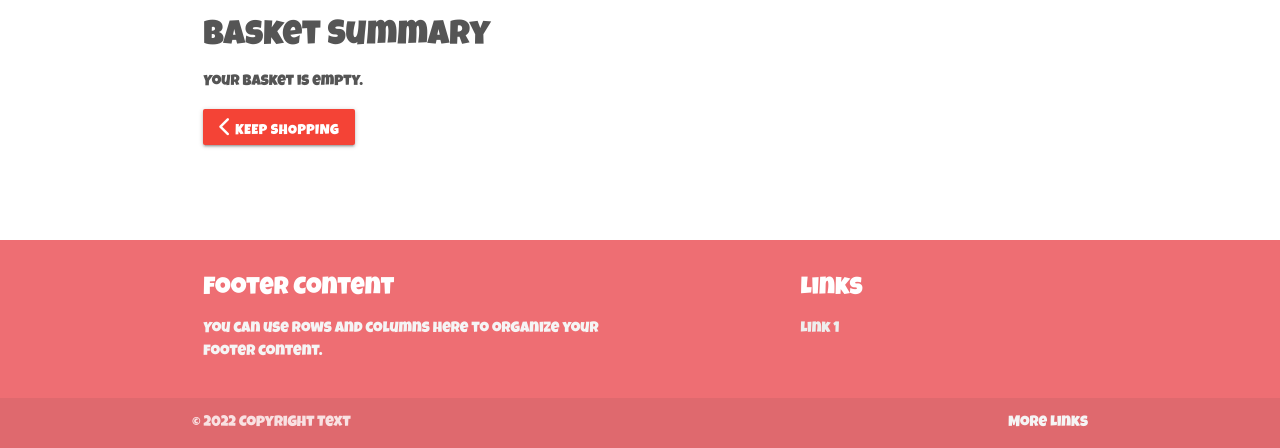
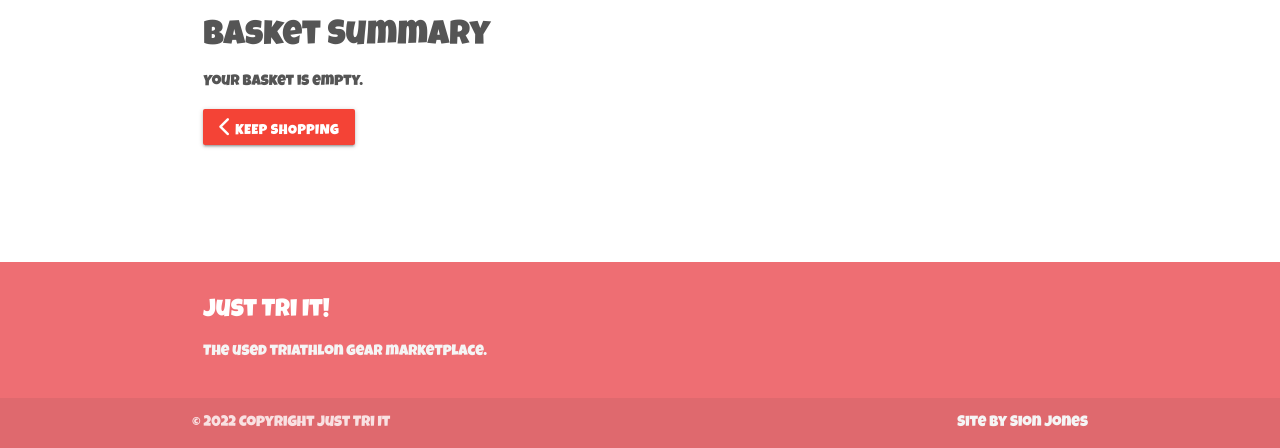
Before and after one commit to Code-Institute-Submissions/sniclasj-just-tri-it_JanResub, a Django app: page /basket/ in a window 1280 px wide. Shown: the part 352-800 px from the top of the page. Run offline with Django 3.2, Linux system fonts and the light colour scheme; some libraries are stand-ins or nearby versions.

Commit message:
Update footer content

```diff
--- a/templates/base.html
+++ b/templates/base.html
@@ -206,21 +206,15 @@
   <div class="container">
     <div class="row">
       <div class="col l6 s12">
-        <h5 class="white-text">Footer Content</h5>
-        <p class="grey-text text-lighten-4">You can use rows and columns here to organize your footer content.</p>
-      </div>
-      <div class="col l4 offset-l2 s12">
-        <h5 class="white-text">Links</h5>
-        <ul>
-          <li><a class="grey-text text-lighten-3" href="#!">Link 1</a></li>
-        </ul>
+        <h5 class="white-text">Just Tri It!</h5>
+        <p class="grey-text text-lighten-4">The used triathlon gear marketplace.</p>
       </div>
     </div>
   </div>
   <div class="footer-copyright">
     <div class="container">
-      © 2022 Copyright Text
-      <a class="grey-text text-lighten-4 right" href="#!">More Links</a>
+      © 2022 Copyright Just Tri It
+      <a class="grey-text text-lighten-4 right" href="#!">Site by Sion Jones</a>
     </div>
   </div>
 </footer>
```
